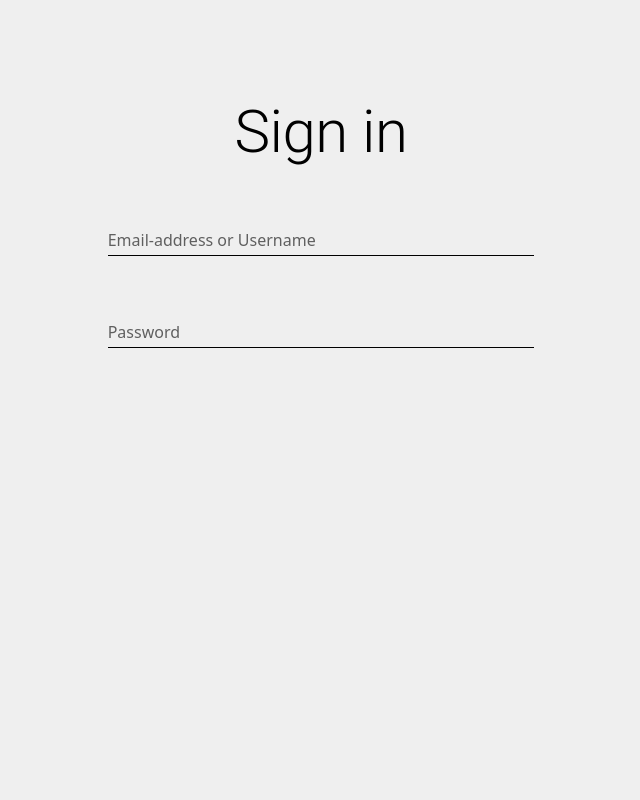
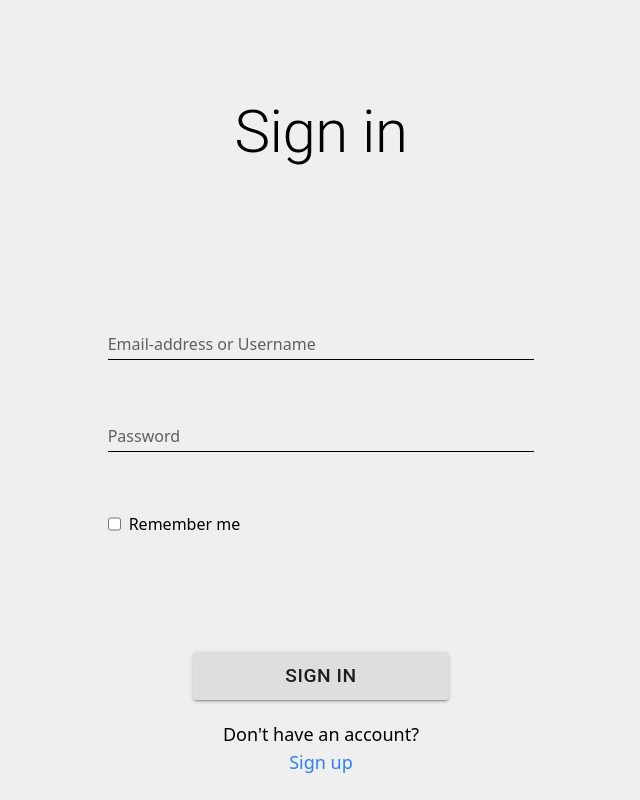
Before and after one commit to yoshi0319/money-management, a Next.js app in the folder frontend/: page /login in a window 1280 px wide. Shown: the whole page, without its empty margins (319-959 px from the left). Built offline with nearby package versions, Linux system fonts and the light colour scheme.

Commit message:
remember meを設置、API通信を少しだけ(未完成)

```diff
--- a/frontend/src/app/components/ui/Button/Auth/Form/AuthInputField.tsx
+++ b/frontend/src/app/components/ui/Button/Auth/Form/AuthInputField.tsx
@@ -40,7 +40,7 @@ export default function AuthInputField(props: AuthInputFieldProps) {
                     `}>
                 {text}
             </label>
-                {error && <p className="text-[#d32f2f] text-sm">{helperText}</p>}
+            {error && <p className="text-[#d32f2f] text-sm mt-1">{error}</p>}
         </div>
     )
 }
--- a/frontend/src/app/login/page.tsx
+++ b/frontend/src/app/login/page.tsx
@@ -1,19 +1,94 @@
 'use client'
 
-import { Typography } from "@mui/material";
+import { Button, ButtonProps, Checkbox, FormControlLabel, styled, Typography } from "@mui/material";
 import AuthInputField from "../components/ui/Button/Auth/Form/AuthInputField";
+import { useForm } from "react-hook-form";
+import { useRouter } from "next/navigation";
+import { useState } from "react";
+import SignPrompt from "../components/ui/Button/Auth/Button/SignPrompt";
+import { error } from "console";
+
+type LoginFormData = {
+    username: string;
+    password: string;
+    rememberMe: boolean;
+};
 
 export default function Login() {
-    const onSubmit = () => {
-        console.log("submit")
-    }
+    const router = useRouter();
+    const {
+        register,
+        handleSubmit,
+        formState: { errors }
+    } = useForm<LoginFormData>({
+        defaultValues: {
+            rememberMe: false
+        }
+    });
+
+    const onSubmit = async (data: LoginFormData) => {
+        try {
+            const response = await fetch('/api/token', {
+                method: 'POST',
+                headers: {
+                    'Content-Type': 'application/json',
+                },
+                body: JSON.stringify(data),
+            });
+
+            if (!response.ok) {
+                throw new Error('ログインに失敗しました');
+            }
+
+            const result = await response.json();
+            localStorage.setItem('token', result.access);
+            if (data.rememberMe) {
+                localStorage.setItem('rememberMe', 'true');
+            }
+            router.push('/dashboard');
+        } catch (error) {
+            console.log(error)
+        }
+    };
+
+    const ColorButton = styled(Button)<ButtonProps>(({ theme }) => ({
+        color: theme.palette.getContrastText("#DEDEDE"),
+        fontSize: "1.2rem",
+        backgroundColor: "#DEDEDE",
+        '&:hover': {
+            backgroundColor: "#C1C1C1",
+        },
+    }));
+
     return (
         <main className="flex justify-center items-center flex-col">
-            <Typography variant="h2" className="pt-24 pb-14">Sign in</Typography>
-            <form className="flex flex-col gap-15 w-1/3" onSubmit={onSubmit}>
-                <AuthInputField text="Email-address or Username" type="text" />
-                <AuthInputField text="Password" type="password" />
+            <Typography variant="h2" className="pt-24 pb-40">Sign in</Typography>
+            <form className="flex flex-col gap-15 w-1/3" onSubmit={handleSubmit(onSubmit)}>
+                <AuthInputField
+                    text="Email-address or Username"
+                    type="text"
+                    {...register("username", { required: "ユーザー名またはメールアドレスは必須です" })}
+                    error={!!errors.username}
+                    helperText={errors.username?.message}
+                />
+                <AuthInputField
+                    text="Password"
+                    type="password"
+                    {...register("password", { required: "パスワードは必須です" })}
+                    error={!!errors.password}
+                    helperText={errors.password?.message}
+                />
+                <div className="flex flex-row gap-2">
+                    <input type="checkbox" />
+                    <p>Remember me</p>
+                </div>
+                <div className="flex justify-center w-full h-full pt-14">
+                    <ColorButton variant="contained" type="submit" size="small" className="w-64 h-12">Sign in</ColorButton>
+                </div>
             </form>
+            <div className="flex flex-col justify-center items-center gap-1 pt-5 text-lg">
+                <SignPrompt text="Don't have an account?" linkText="Sign up" linkHref="/" className="flex flex-col justify-center items-center" />
+            </div>
         </main>
-    )
+    );
 }
```
